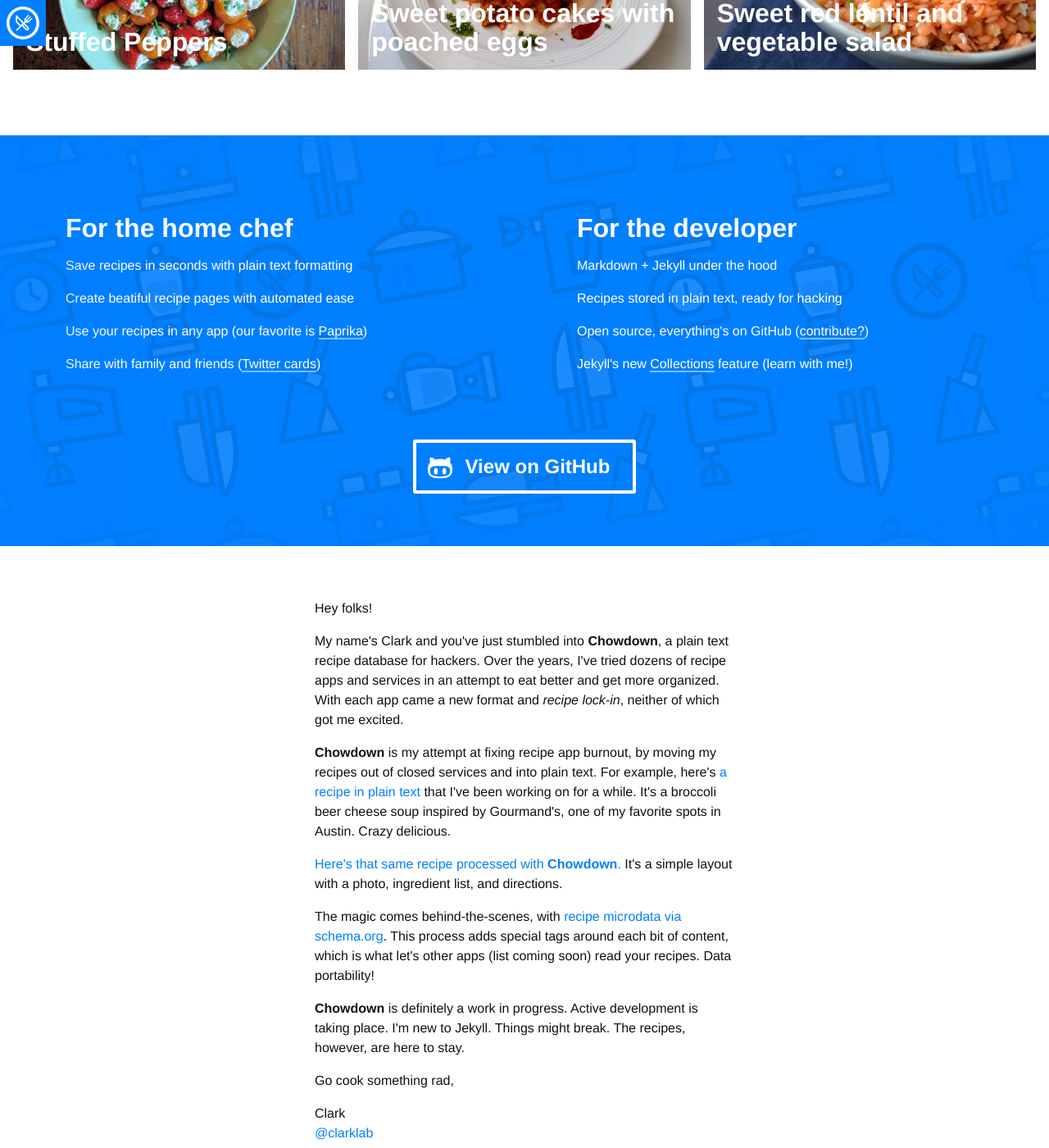
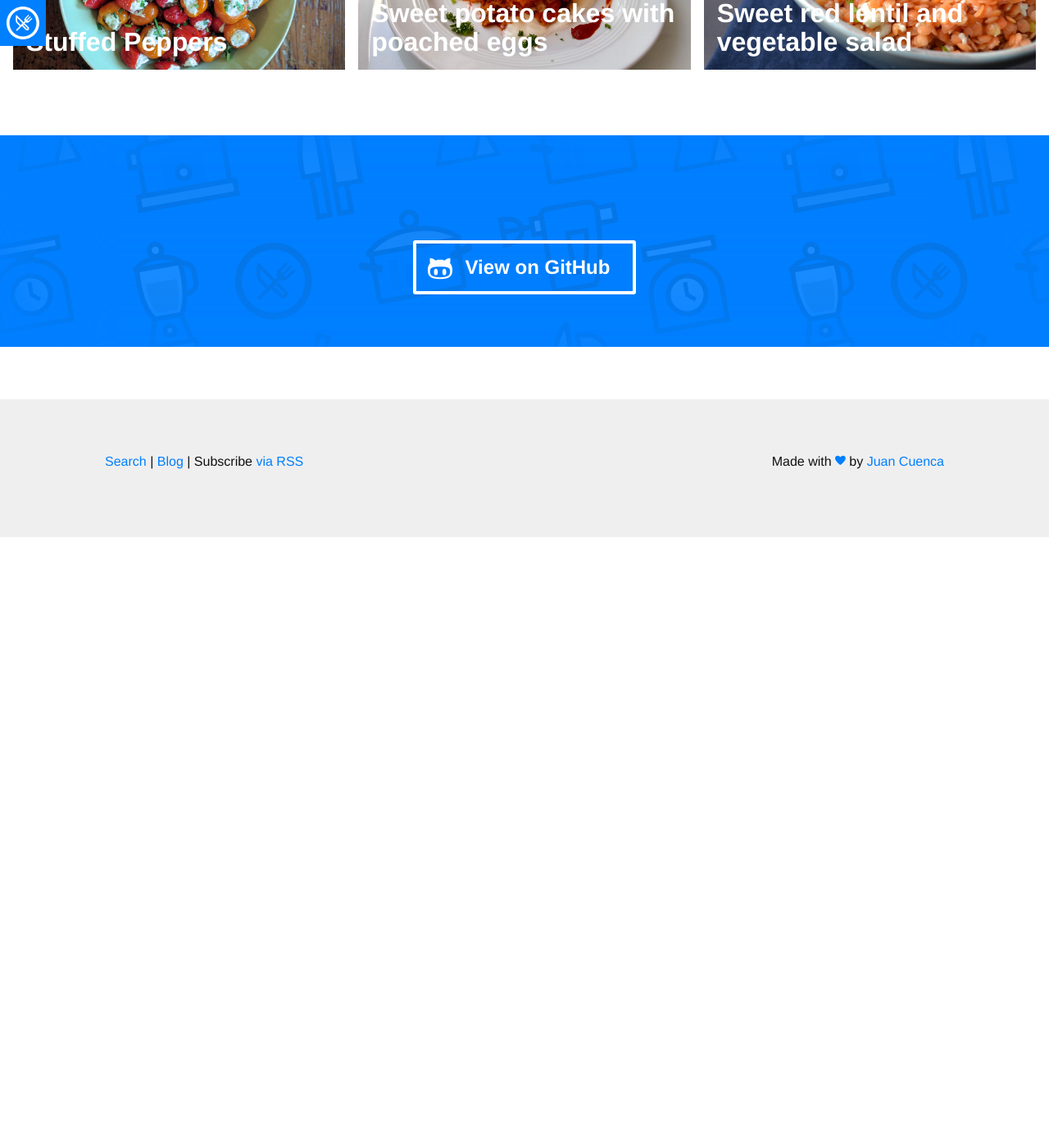
Before and after one commit to juanqenk/plats, a Jekyll site: the page built from index.html, in a window 1280 px wide and 1400 px high, scrolled down 1664 px. Shown: the whole window at 82% size. Built offline with Jekyll 4.4.1, drawn with Linux system fonts in a browser that asks for light colours; nearby versions of some CDN libraries; some web fonts are replaced; after the commit the page ends 2319 px from its top, so only the background shows below that.

```diff
--- a/_includes/footer.html
+++ b/_includes/footer.html
@@ -7,7 +7,7 @@
         <p class="left-align mb2"><a href="{{ "/search" | prepend: site.baseurl}}">{{ site.translation[site.language].search }}</a>  | <a href="{{ "/blog" | prepend: site.baseurl}}">{{ site.translation[site.language].blog }}</a> | {{ site.translation[site.language].subscribe }} <a href="{{ "/feed.xml" | prepend: site.baseurl }}">via RSS</a></p>
       </div>
       <div class="sm-col sm-col-6">
-        <p class="right-align mb2">Made with <svg class="js-geomicon geomicon" height="0.8em" data-icon="heart" viewBox="0 0 32 32" style="fill:#007FFF"><title>heart icon</title><path d="M0 10 C0 6, 3 2, 8 2 C12 2, 15 5, 16 6 C17 5, 20 2, 24 2 C30 2, 32 6, 32 10 C32 18, 18 29, 16 30 C14 29, 0 18, 0 10"></path></svg> by <a href="http://twitter.com/clarklab">@clarklab</a></p>
+        <p class="right-align mb2">Made with <svg class="js-geomicon geomicon" height="0.8em" data-icon="heart" viewBox="0 0 32 32" style="fill:#007FFF"><title>heart icon</title><path d="M0 10 C0 6, 3 2, 8 2 C12 2, 15 5, 16 6 C17 5, 20 2, 24 2 C30 2, 32 6, 32 10 C32 18, 18 29, 16 30 C14 29, 0 18, 0 10"></path></svg> by <a href="https://juanqenk.github.io/juan/">Juan Cuenca</a></p>
       </div>
     </div>
 
--- a/index.html
+++ b/index.html
@@ -22,22 +22,12 @@
   <div class="sell bg-blue-tile mt4">
     <div class="clearfix white px2">
       <div class="sm-col md-col-6 px2 md-px4 py2 md-py4">
-        <h1>For the home chef</h1>
-        <p>Save recipes in seconds with plain text formatting</p>
-        <p>Create beatiful recipe pages with automated ease</p>
-        <p>Use your recipes in any app (our favorite is <a href="http://www.paprikaapp.com/" target="_blank">Paprika</a>)</p>
-        <p>Share with family and friends (<a href="https://dev.twitter.com/cards/overview">Twitter cards</a>)</p>
       </div>
       <div class="sm-col md-col-6 px2 md-px4 py2 md-py4">
-        <h1>For the developer</h1>
-        <p>Markdown + Jekyll under the hood</p>
-        <p>Recipes stored in plain text, ready for hacking</p>
-        <p>Open source, everything's on GitHub (<a href="https://github.com/clarklab/chowdown">contribute?</a>)</p>
-        <p>Jekyll's new <a href="http://jekyllrb.com/docs/collections/">Collections</a> feature (learn with me!)</p>
       </div>
     </div>
     <div class="clearfix white center">
-      <a href="https://github.com/clarklab/chowdown" class="button button-big button-with-icon button-outline mb4 h2">
+      <a href="https://github.com/juanqenk" class="button button-big button-with-icon button-outline mb4 h2">
             <svg class="js-geomicon geomicon" width="30" data-icon="github" viewBox="0 0 32 32" style="fill:currentcolor"><title>github icon</title><path d="M0 18 C0 12 3 10 3 9 C2.5 7 2.5 4 3 3 C6 3 9 5 10 6 C12 5 14 5 16 5 C18 5 20 5 22 6 C23 5 26 3 29 3 C29.5 4 29.5 7 29 9 C29 10 32 12 32 18 C32 25 30 30 16 30 C2 30 0 25 0 18 M3 20 C3 24 4 28 16 28 C28 28 29 24 29 20 C29 16 28 14 16 14 C4 14 3 16 3 20 M8 21 A1.5 2.5 0 0 0 13 21 A1.5 2.5 0 0 0 8 21 M24 21 A1.5 2.5 0 0 0 19 21 A1.5 2.5 0 0 0 24 21 z"></path></svg>
           View on GitHub</a>
       </div>
@@ -45,19 +35,6 @@
 
   <div class="container mt4 mb4">
     <div class="sm-col-6 mx-auto px3 sm-px4">
-  <p>Hey folks!</p>
-  <p>My name's Clark and you've just stumbled into <strong>Chowdown</strong>, a plain text recipe database for hackers. Over the years, I've tried dozens of recipe apps and services in an attempt to eat better and get more organized. With each app came a new format and <em>recipe lock-in</em>, neither of which got me excited.</p>
-  <p><strong>Chowdown</strong> is my attempt at fixing recipe app burnout, by moving my recipes out of closed services and into plain text. For example, here's <a href="https://raw.githubusercontent.com/clarklab/chowdown/gh-pages/_recipes/broccoli-cheese-soup.md">a recipe in plain text</a> that I've been working on for a while. It's a broccoli beer cheese soup inspired by Gourmand's, one of my favorite spots in Austin. Crazy delicious.</p>
-
-  <p><a href="http://chowdown.io/recipes/broccoli-cheese-soup.html">Here's that same recipe processed with <strong>Chowdown</strong>.</a> It's a simple layout with a photo, ingredient list, and directions.</p>
-
-  <p>The magic comes behind-the-scenes, with <a href="http://schema.org/Recipe">recipe microdata via schema.org</a>. This process adds special tags around each bit of content, which is what let's other apps (list coming soon) read your recipes. Data portability!</p>
-
-  <p><strong>Chowdown</strong> is definitely a work in progress. Active development is taking place. I'm new to Jekyll. Things might break. The recipes, however, are here to stay.</p>
-
-  <p>Go cook something rad,</p>
-
-  <p>Clark<br/><a href="http://twitter.com/clarklab">@clarklab</a></p>
   </div>
   </div>
 
```
